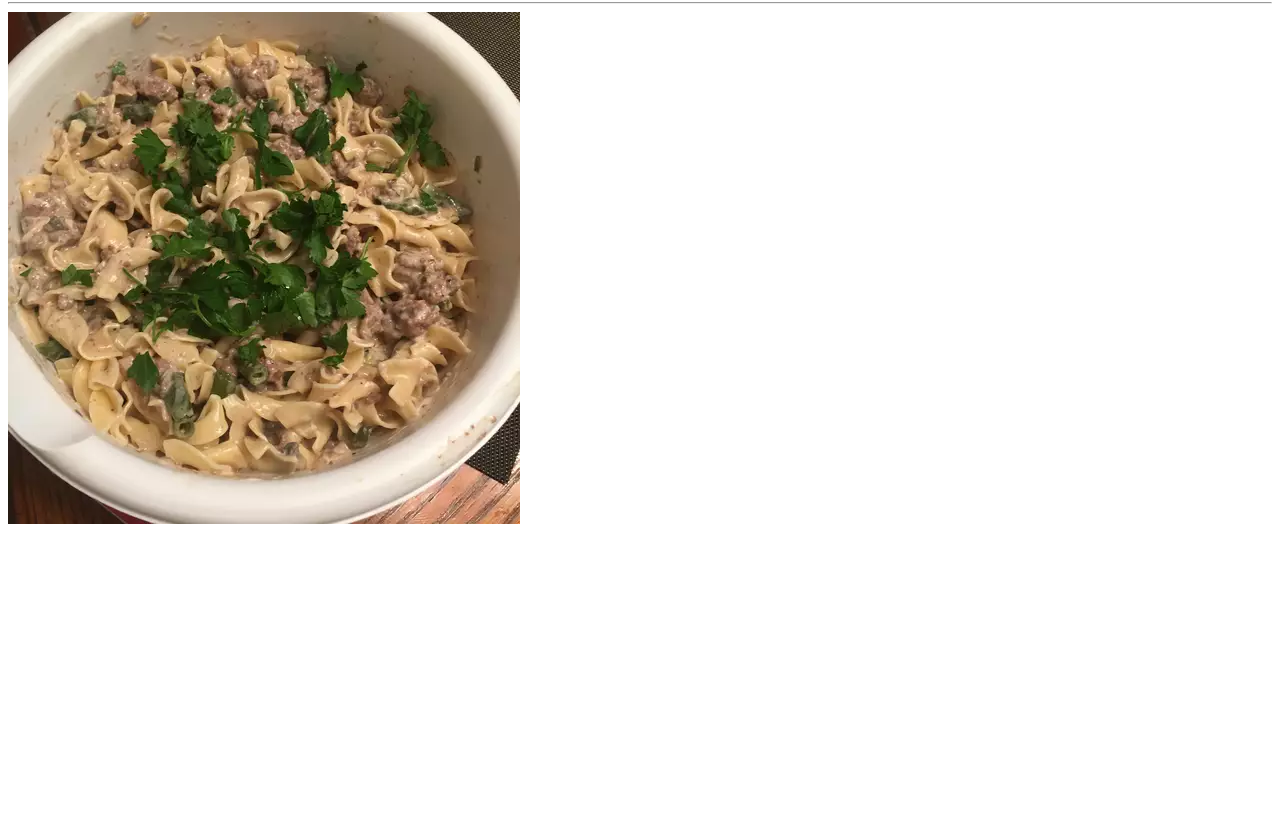
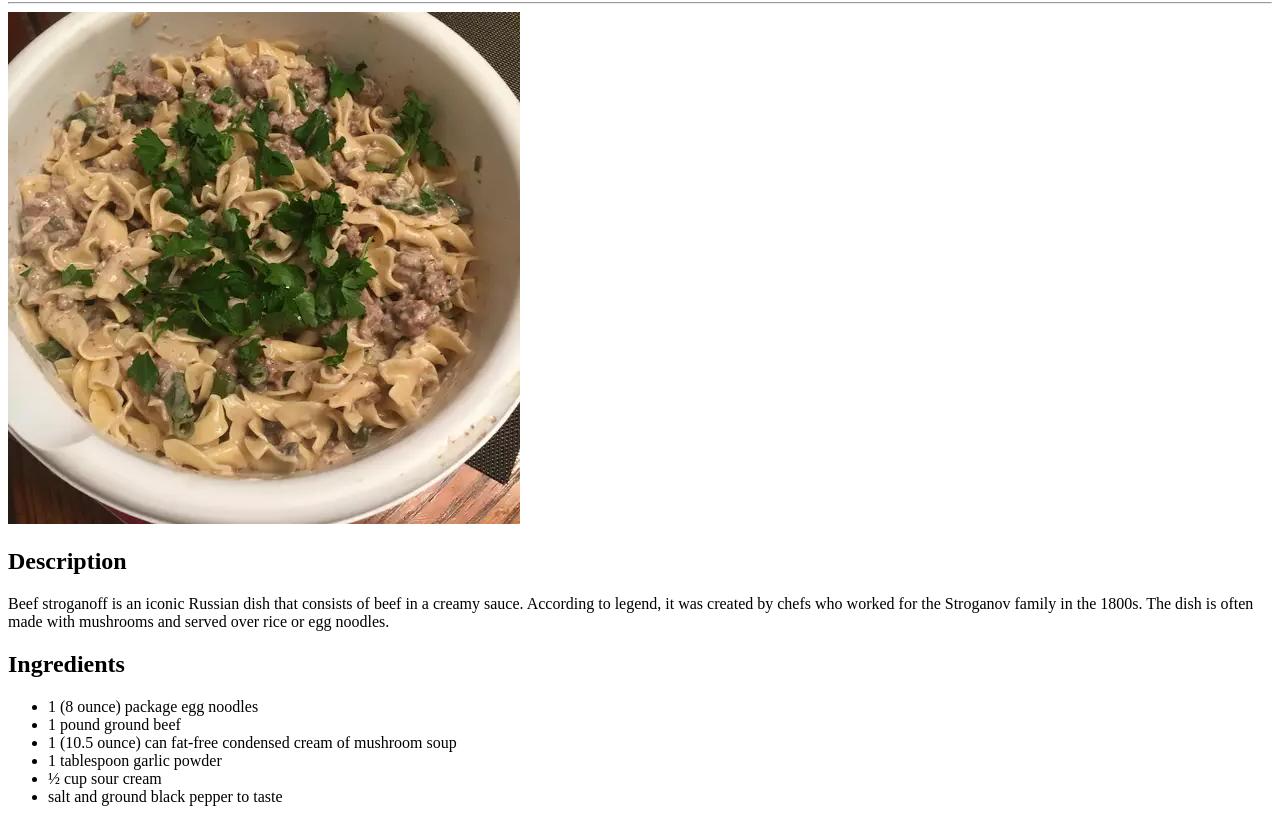
Before and after one commit to AName0/odin-recipes, a plain HTML site: page recipes/beef-stroganoff.html in a window 1280 px wide. Shown: the part 78-900 px from the top of the page. Before the commit the page ends 800 px from the top, so only its background shows below. Drawn offline with Linux system fonts and the light colour scheme.

Commit message:
Add description and ingredients

```diff
--- a/recipes/beef-stroganoff.html
+++ b/recipes/beef-stroganoff.html
@@ -4,9 +4,22 @@
         <meta typeset="UTF-8">
         <title>Beef Stroganoff</title>
     </head>
+
     <body>
         <h1>Beef Stroganoff</h1>
         <hr>
         <img src="beef-stroganoff.jpg" alt="Picture of beef stroganoff">
+        <h2>Description</h2>
+        <p>Beef stroganoff is an iconic Russian dish that consists of beef in a creamy sauce. According to legend, it was created by chefs who worked for the Stroganov family in the 1800s.
+           The dish is often made with mushrooms and served over rice or egg noodles.</p>
+        <h2>Ingredients</h2>
+        <ul>
+            <li>1 (8 ounce) package egg noodles</li>
+            <li>1 pound ground beef</li>
+            <li>1 (10.5 ounce) can fat-free condensed cream of mushroom soup</li>
+            <li>1 tablespoon garlic powder</li>
+            <li>½ cup sour cream</li>
+            <li>salt and ground black pepper to taste</li>
+        </ul>
     </body>
 </html>
```
